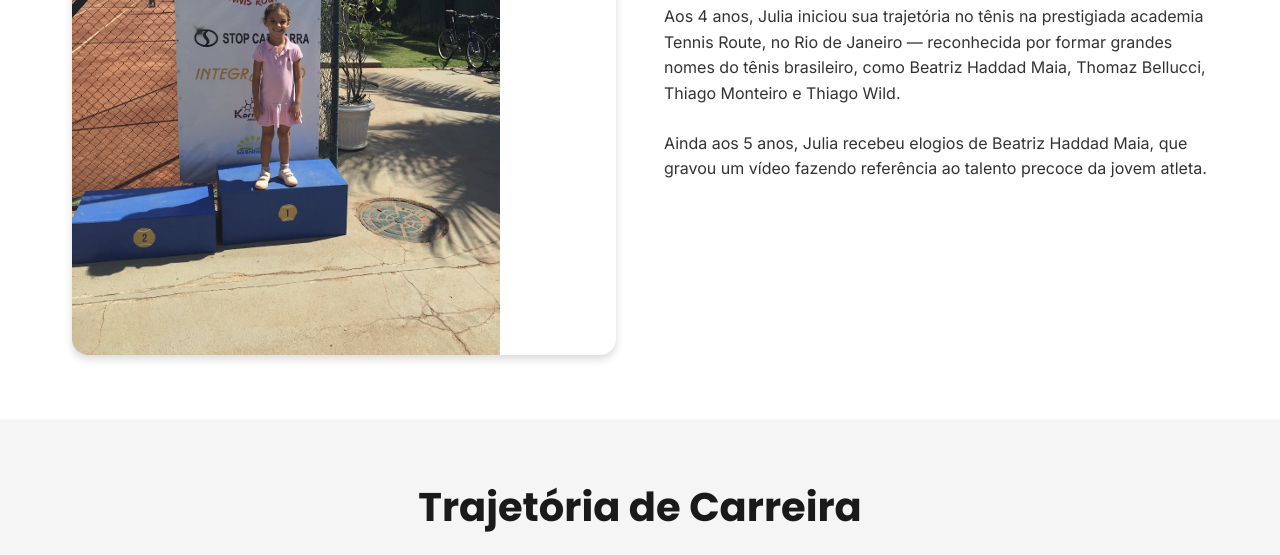
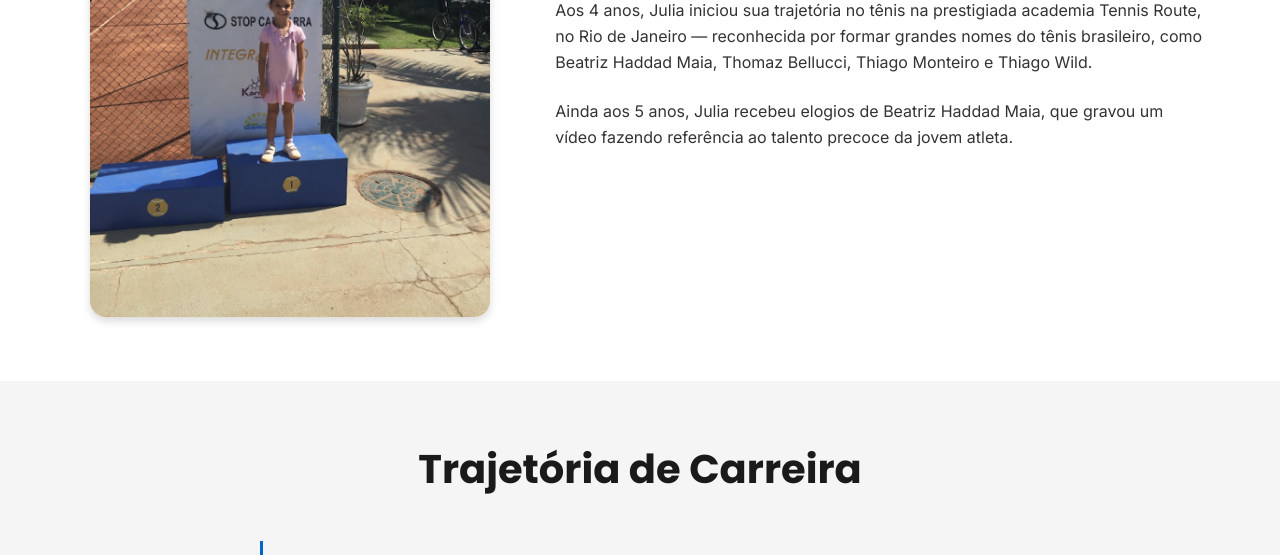
Before and after one commit to Johan-Jo/julia-site, a website: page about.html in a window 1280 px wide. Shown: the part 554-1109 px from the top of the page. Drawn offline with Linux system fonts and the light colour scheme.

Commit message:
Adjust bio image size on desktop - make it smaller and better proportioned

```diff
--- a/assets/css/styles.css
+++ b/assets/css/styles.css
@@ -713,7 +713,7 @@ p {
 
 .bio-grid {
     display: grid;
-    grid-template-columns: 1fr 1fr;
+    grid-template-columns: 1fr 1.5fr;
     gap: 3rem;
     align-items: center;
 }
@@ -722,6 +722,14 @@ p {
     border-radius: var(--radius-lg);
     overflow: hidden;
     box-shadow: var(--shadow-md);
+    max-width: 400px;
+    margin: 0 auto;
+}
+
+.bio-image img {
+    width: 100%;
+    height: auto;
+    object-fit: cover;
 }
 
 .bio-content h2 {
```
